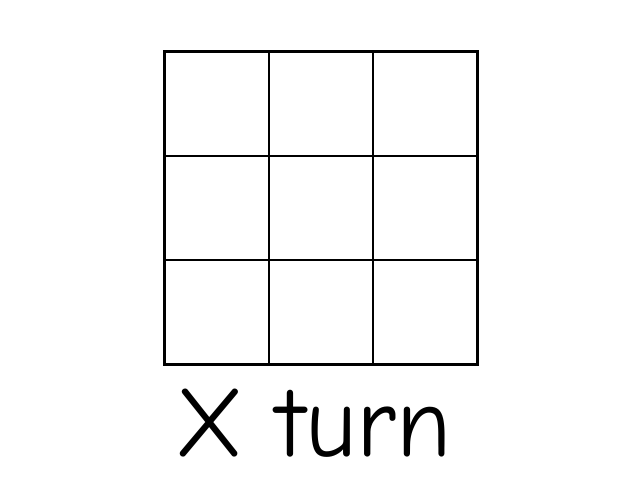
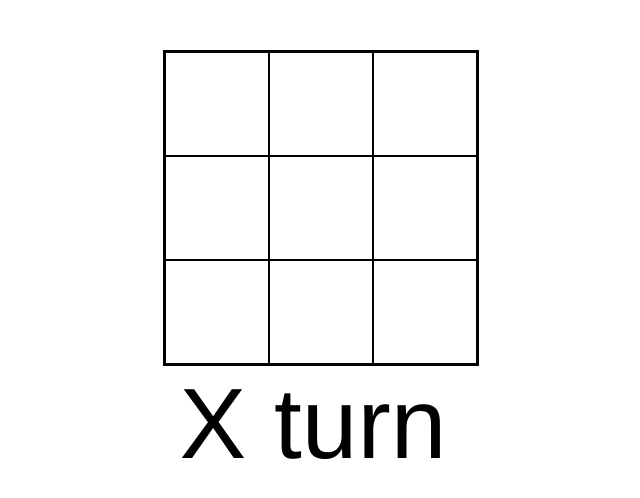
Before and after one commit to Ehawk82/Ehawk82-TicTacToe, a website: page docs/index.html in a window 1280 px wide. Shown: the whole page, without its empty margins (327-967 px from the left). Drawn offline with Linux system fonts and the light colour scheme.

Commit message:
font change

```diff
--- a/docs/src/css/styles.css
+++ b/docs/src/css/styles.css
@@ -1,6 +1,7 @@
 /*dom*/
 body {
-	font-family: "Comic Sans MS";
+	font-family: "HelveticaNeue-Light", "Helvetica Neue Light", "Helvetica Neue", Helvetica, Arial, "Lucida Grande", sans-serif;
+   font-weight: 500;
 }
 html, body {
 	margin:0;
```
